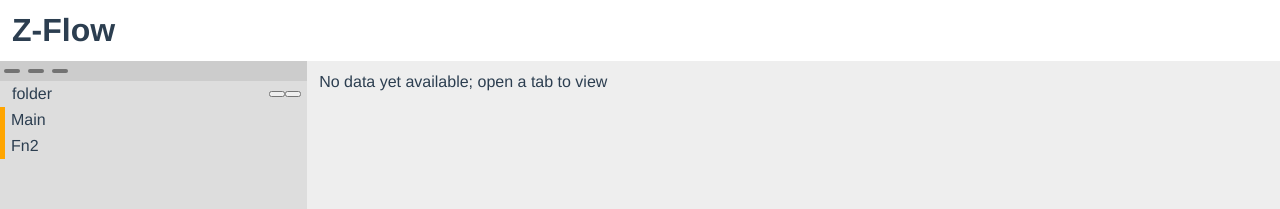
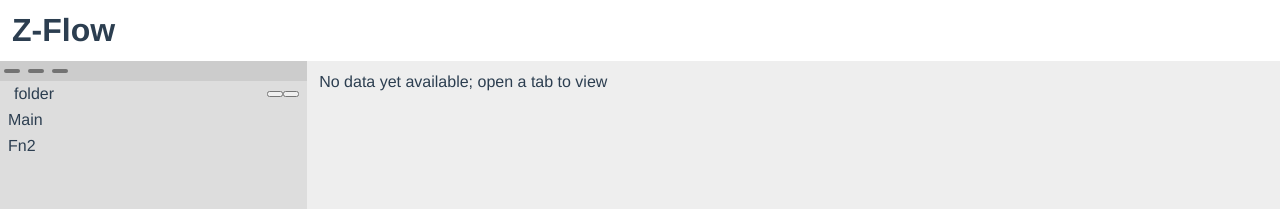
Before and after one commit to GameSquatch/ast-visual-programming, a Svelte app: page / in a window 1280 px wide. Shown: the top 209 px of the page. Built offline with nearby package versions, Linux system fonts and the light colour scheme; some icons are missing.

Commit message:
Some type fixes and file explorer refactor

```diff
--- a/public/global.css
+++ b/public/global.css
@@ -106,3 +106,16 @@ body {
 /* .arguments-wrapper {
     background: #eee;
 } */
+
+.file-title {
+    height: 26px;
+    padding: 0 8px;
+    cursor: pointer;
+}
+.file-title:hover {
+    background-color: #eee;
+}
+
+.project-structure-pane:hover .nest-pad {
+    border-left: 1px solid rgba(0, 0, 0, 0.4);
+}
--- a/src/components/side_nav/File.svelte
+++ b/src/components/side_nav/File.svelte
@@ -2,9 +2,11 @@
     import { editorStore } from '../tabbed_editor/editor_store.js';
     import { fileMetadata } from './file_tree.js';
     import { navFunctionDrag } from '../../lib/js/drag_and_drop/drag_start_data_creators.js';
+    import NestPadding from './NestPadding.svelte';
 
     export let fileData;
     export let treePath;
+    export let treeLevel = 0;
 
     function openNewFunction(functionId, functionTitle) {
         editorStore.openTab(functionId, functionTitle, 'function');
@@ -27,25 +29,17 @@
     }
 </script>
 
-<div class="file-title {metadata.objectType}"
+<div class="flex align-center file-title {metadata.objectType}"
     draggable="true"
     on:dragstart={handleDragStart}
     on:click={(_) => openNewFunction(fileData.id, metadata.title)}
     >
+    <NestPadding {treeLevel} />
     <span>{metadata.title}</span>
 </div>
 
 <style>
-    .file-title {
-        padding: 4px 6px;
-        cursor: pointer;
-        border-left: 5px solid black;
-    }
-    .file-title:hover {
-        background-color: #eee;
-    }
-
-    .function {
+    /* .function {
         border-color: var(--function-color);
-    }
+    } */
 </style>
--- a/src/components/side_nav/Folder.svelte
+++ b/src/components/side_nav/Folder.svelte
@@ -2,6 +2,7 @@
     import NewFileContext from "./action_contexts/NewFileContext.svelte";
     import NewFolderContext from "./action_contexts/NewFolderContext.svelte";
     import File from "./File.svelte";
+    import NestPadding from "./NestPadding.svelte";
     import {
         fileMetadata,
         createFolder,
@@ -17,18 +18,16 @@
 
     export let fileData;
     export let treePath;
+    export let treeLevel = 0;
 
     let beingDraggedOver = false;
 
 
     function toggleExpanded(_) {
-        if (fileData.files.length === 0 && fileData.folders.length === 0)
-            return;
-
         fileData.expanded = !fileData.expanded;
     }
 
-    function toggleChildren(_) {
+    function collapseChildren(_) {
         fileData.folders.forEach(function collapse(folder) {
             folder.expanded = false;
             folder.folders.forEach(collapse);
@@ -107,19 +106,18 @@
 </script>
 
 <div
-    class="file-title-bar"
+    class="file-title folder-row"
     class:dragover={beingDraggedOver}
     on:click={toggleExpanded}
-    on:contextmenu|preventDefault={toggleChildren}
+    on:contextmenu|preventDefault={collapseChildren}
     on:dragover|preventDefault={() => {}}
     on:drop|preventDefault|stopPropagation={(event) => handleDrop(event)}
 >
-    {#if fileData.files.length || fileData.folders.length}
-        <span>{#if fileData.expanded}<i class="mi-remove" />{:else}<i class="mi-add" />{/if}</span>
-    {/if}
+    <NestPadding {treeLevel} />
+    <span>{#if fileData.expanded}<i class="mi-remove" />{:else}<i class="mi-add" />{/if}</span>
     <i class="mi-folder" />
     <div
-        class="flex-1 file-title"
+        class="flex-1"
         on:dragenter|preventDefault={handleDragenter}
         on:dragleave|preventDefault={handleDragleave}
     >
@@ -136,18 +134,17 @@
 </div>
 
 <div class="nested-items" class:collapsed={!fileData.expanded}>
-    <div class="extra-pad">
         {#each fileData.folders as folder, i (folder.id)}
             <svelte:self
                 bind:fileData={folder}
+                treeLevel={treeLevel + 1}
                 treePath={`${treePath}.folders.${i}`}
             />
         {/each}
 
         {#each fileData.files as file, i (file.id)}
-            <File fileData={file} treePath={`${treePath}.files.${i}`} />
+            <File fileData={file} treeLevel={treeLevel + 1} treePath={`${treePath}.files.${i}`} />
         {/each}
-    </div>
 </div>
 
 <style>
@@ -155,29 +152,21 @@
         display: none;
     }
 
-    .file-title-bar {
+    .folder-row {
         display: flex;
-        padding: 4px 6px;
         cursor: pointer;
         position: relative;
         align-items: center;
     }
-    .file-title-bar:hover {
+    .folder-row.dragover {
         background-color: #eee;
-    }
-    .file-title-bar.dragover {
-        background-color: #eee;
-    }
-
-    .file-title {
-        margin-left: 6px;
-    }
-
-    .extra-pad {
-        padding-left: 18px;
     }
 
     .nested-items {
         overflow-y: hidden;
     }
+
+    .mi-folder {
+        margin-right: 6px;
+    }
 </style>
--- /dev/null
+++ b/src/components/side_nav/NestPadding.svelte
@@ -0,0 +1,18 @@
+<script>
+    export let treeLevel;
+</script>
+
+{#each new Array(treeLevel) as _, i}
+    <div class="nest-pad" style="transition-delay:{i * 0.18}s"></div>
+{/each}
+
+<style>
+    .nest-pad {
+        display: inline-block;
+        margin-left: 6px;
+        width: 9px;
+        height: 100%;
+        border-left: 1px solid transparent;
+        transition: border-color 0.2s ease-out;
+    }
+</style>
--- a/src/components/side_nav/file_tree.js
+++ b/src/components/side_nav/file_tree.js
@@ -45,6 +45,7 @@ const fileTree = {
             const fromPath = new TreePath({ stringPath: from });
             const toPath = new TreePath({ stringPath: to });
 
+            /** @type {object} */
             let fromObj = tree;
             fromPath.tokens.forEach((token, i, tokens) => {
                 if (i === tokens.length - 1) return;
@@ -52,6 +53,7 @@ const fileTree = {
             });
             fromObj = fromObj.splice(parseInt(fromPath.getTokenAt(-1)), 1)[0];
 
+            /** @type {object} */
             let filesArr = tree;
             toPath.tokens.forEach((token) => {
                 filesArr = filesArr[token];
@@ -84,14 +86,14 @@ function createFileTreeReference(id) {
     };
 }
 
-function createFolder({ title, id = uuidv4() }) {
+function createFolder({ title, id = uuidv4(), files = [], folders = [] }) {
     return {
         title,
         id,
         type: 'folder',
         expanded: false,
-        files: [],
-        folders: []
+        files,
+        folders
     };
 }
 
```
Also changed, not shown: src/components/side_nav/nav_store.js (+7 -0 lines), src/components/tabbed_editor/editor_store.js (+19 -0 lines).
